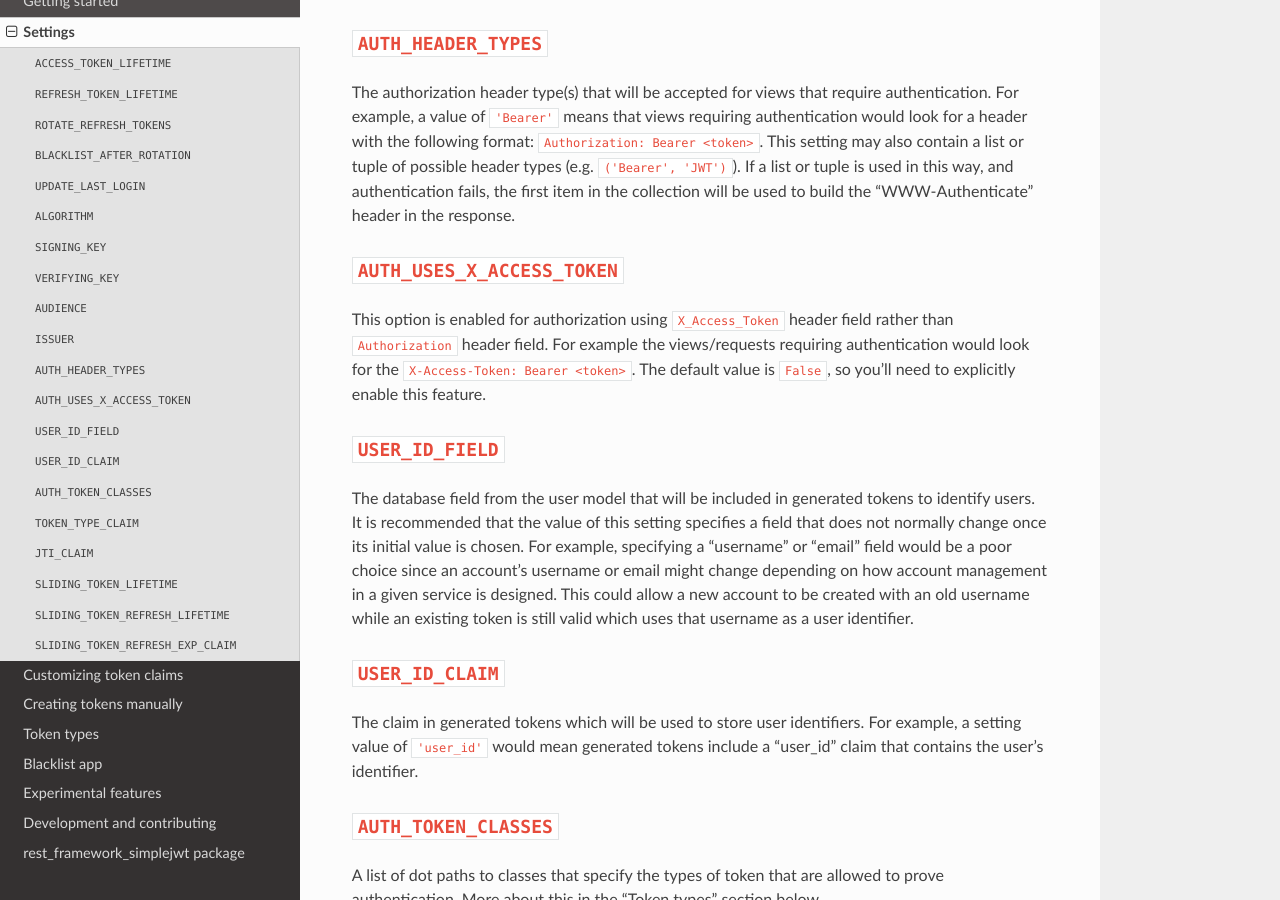
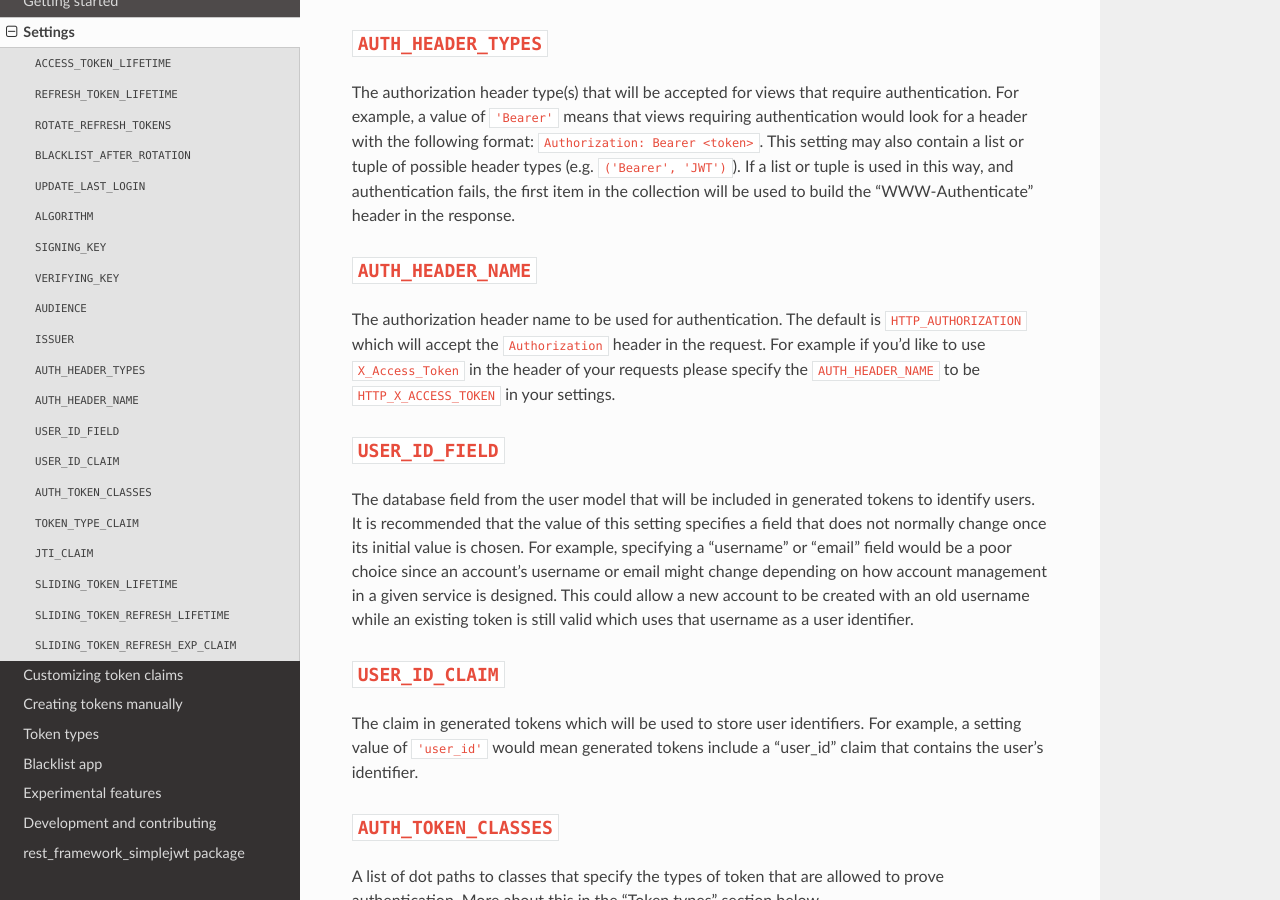
Before and after one commit to jazzband/djangorestframework-simplejwt, a Sphinx documentation site: the page built from docs/settings.rst, in a window 1280 px wide and 900 px high, scrolled down 2833 px. Built offline with Sphinx 7.4.7 and the Read the Docs theme 2.0.0, drawn with Linux system fonts in a browser that asks for light colours; some of the changed text lies outside the part shown.

Commit message:
Changed AUTH_USES_X_ACCESS_TOKEN to be more generic

```diff
--- a/docs/settings.rst
+++ b/docs/settings.rst
@@ -28,7 +28,7 @@ Some of Simple JWT's behavior can be customized through settings variables in
       'ISSUER': None,
 
       'AUTH_HEADER_TYPES': ('Bearer',),
-      'AUTH_USES_X_ACCESS_TOKEN': False,
+      'AUTH_HEADER_NAME': 'HTTP_AUTHORIZATION',
       'USER_ID_FIELD': 'id',
       'USER_ID_CLAIM': 'user_id',
 
@@ -156,12 +156,10 @@ tuple of possible header types (e.g. ``('Bearer', 'JWT')``).  If a list or
 tuple is used in this way, and authentication fails, the first item in the
 collection will be used to build the "WWW-Authenticate" header in the response.
 
-``AUTH_USES_X_ACCESS_TOKEN``
+``AUTH_HEADER_NAME``
 ----------------------------
 
-This option is enabled for authorization using ``X_Access_Token`` header field rather than ``Authorization`` header field. For example the views/requests requiring authentication would look for the ``X-Access-Token: Bearer <token>``.
-The default value is ``False``, so you'll need to explicitly enable this feature.
-
+The authorization header name to be used for authentication. The default is ``HTTP_AUTHORIZATION`` which will accept the ``Authorization`` header in the request. For example if you'd like to use ``X_Access_Token`` in the header of your requests please specify the ``AUTH_HEADER_NAME`` to be ``HTTP_X_ACCESS_TOKEN`` in your settings.
 
 ``USER_ID_FIELD``
 -----------------
```
Also changed, not shown: 3 other files.
